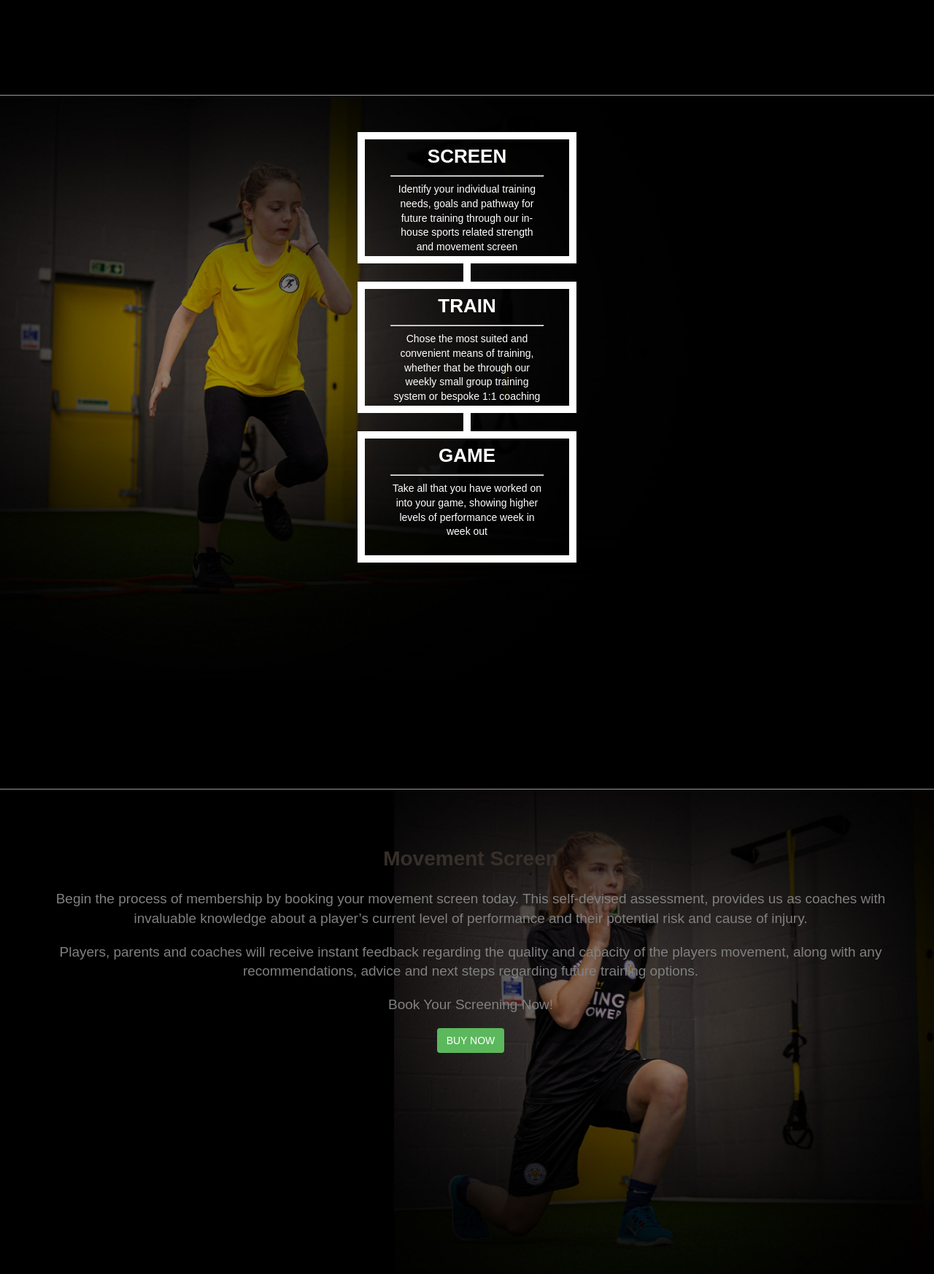
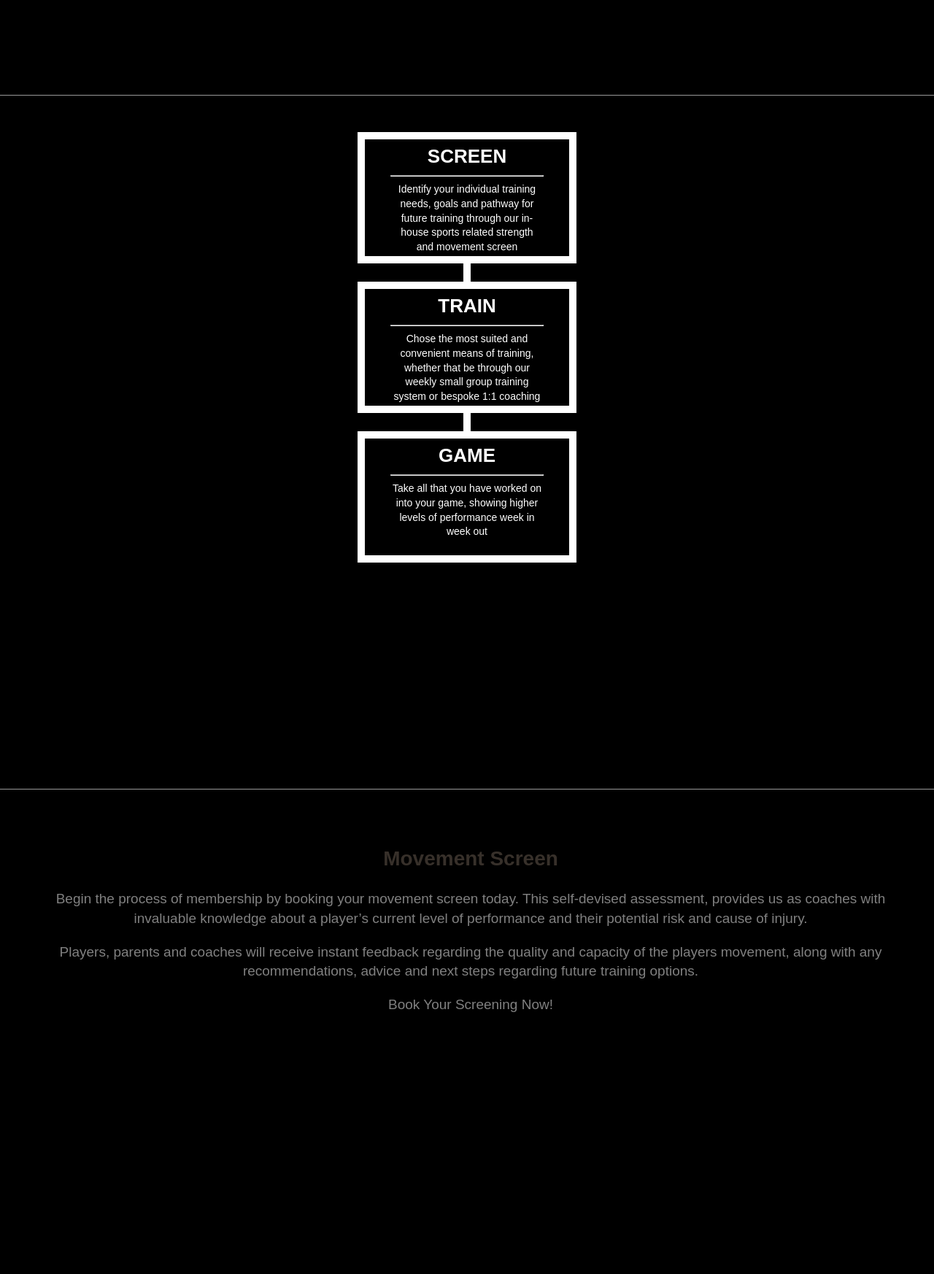
Before and after one commit to WasimHamid/React-Portfolio, a React app: page / in a window 1280 px wide. Shown: the part 820-2566 px from the top of the page at 73% size. Built offline with nearby package versions, Linux system fonts and the light colour scheme.

Commit message:
removed images and useless stuff

```diff
--- a/src/components/App.js
+++ b/src/components/App.js
@@ -5,7 +5,6 @@ class App extends React.Component {
     render () {
   return (
     <>
-
     <header>
         <a href="#home" className="logo" data-scroll>Wasim Hamid</a>
         <nav className="nav-collapse">
@@ -23,7 +22,6 @@ class App extends React.Component {
     <main>
 
         <section id="home" data-module-id="screen">
-            <img src="./img/logo.png" alt="img" className="playermade" />
             <div className="text-content">
                 <p>Playermade is an exclusive training club that specializes in the delivery of sports related training specific to juniors</p>
             </div>
@@ -61,9 +59,6 @@ class App extends React.Component {
                         of injury. </p>
                     <p> Players, parents and coaches will receive instant feedback regarding the quality and capacity of the players movement, along with any recommendations, advice and next steps regarding future training options.</p>
                     <p> Book Your Screening Now!</p>
-                    <a href="https://user.playermade.co.uk/signup?productid=19">
-                        <button type="button" className="btn btn-success btn-lg">BUY NOW</button>
-                    </a>
                 </div>
 
             </div>
--- a/src/components/css/styles.css
+++ b/src/components/css/styles.css
@@ -385,65 +385,3 @@ header {
     grid-area: text;
     margin: 25px;
 }
-
-.btn-success {
-    color: #fff;
-    background-color: #5cb85c;
-    border-color: #4cae4c;
-}
-
-.btn {
-    display: inline-block;
-    margin-bottom: 0;
-    font-weight: 400;
-    text-align: center;
-    vertical-align: middle;
-    cursor: pointer;
-    background-image: none;
-    border: 1px solid transparent;
-    white-space: nowrap;
-    padding: 6px 12px;
-    font-size: 14px;
-    line-height: 1.42857143;
-    border-radius: 4px;
-    -webkit-user-select: none;
-    -moz-user-select: none;
-    -ms-user-select: none;
-    user-select: none;
-}
-
-#home {
-    background-image: url(../img/About.jpg);
-    background-size: cover;
-    background-position: right;
-}
-
-#Become-Member {
-    background-image: url(../img/test2.jpg);
-    background-size: cover;
-    background-position: left;
-}
-
-#Movement-Screen {
-    background-image: url(../img/test3.jpg);
-    background-size: cover;
-    background-position: right;
-}
-
-#Specialist-Training {
-    background-image: url(../img/test4.jpg);
-    background-size: cover;
-    background-position: left;
-}
-
-#Abstract {
-    background-image: url(../img/test5.jpg);
-    background-size: cover;
-    background-position: left;
-}
-
-#Contact {
-    background-image: url(../img/test6.jpg);
-    background-size: cover;
-    background-position: center;
-}
```
Also changed, not shown: src/components/img/About.jpg (deleted), src/components/img/logo.png (deleted), src/components/img/test2.jpg (deleted), src/components/img/test3.jpg (deleted), src/components/img/test4.jpg (deleted), src/components/img/test5.jpg (deleted), src/components/img/test6.jpg (deleted).
